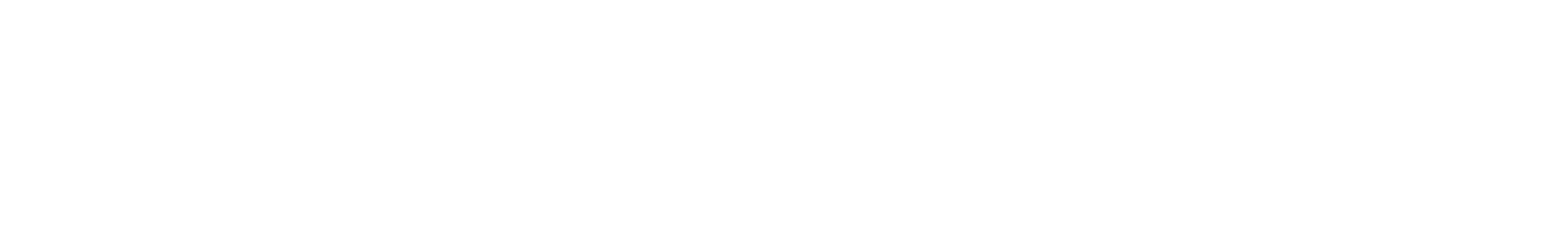
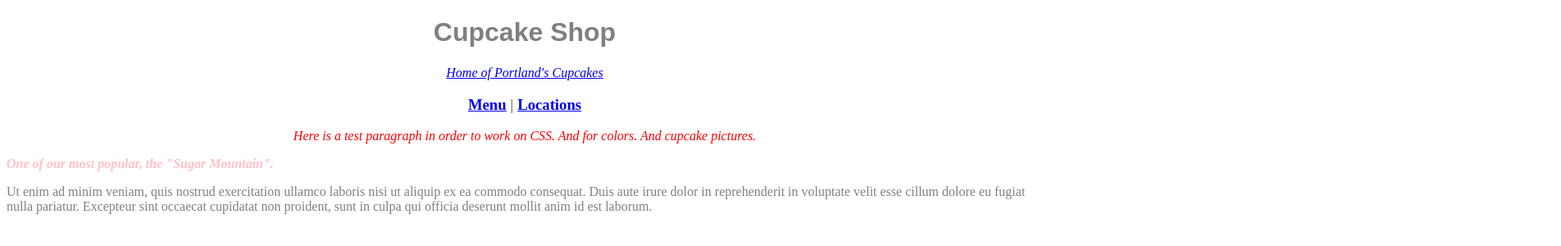
Before and after one commit to staceyhs/cupcake-shop, a plain HTML site: page menu.html in a window 1280 px wide. Shown: the whole page at 82% size, 1904 px wide, since content can reach past the window. Drawn offline with Linux system fonts and the light colour scheme.

Commit message:
add CSS styling

```diff
--- a/css/styles.css
+++ b/css/styles.css
@@ -0,0 +1,32 @@
+h1 {
+  text-align: center;
+  font-family: sans-serif;
+}
+
+h3 {
+  text-align: center;
+}
+
+body {
+  color: grey;
+}
+
+p.flashy {
+  color: red;
+  font-style: italic;
+  width: 50;
+  text-align: center;
+}
+
+p.best {
+  font-weight: bold;
+  width: 150%;
+  font-style: italic;
+  color: pink;
+}
+
+img.center {
+  display: block;
+  margin-left: auto;
+  margin-right: auto;
+}
--- a/locations.html
+++ b/locations.html
@@ -0,0 +1,23 @@
+<!DOCTYPE html>
+<html>
+  <head>
+    <link href="css/styles.css" rel="stylesheet" type="text/css">
+    <title>Cupcake Shop</title>
+  </head>
+  <body>
+    <h1>Cupcake Shop</h1>
+
+    <p class="flashy"><a href="index.html">Home of Portland's Cupcakes</a></p>
+
+    <h3><a href="menu.html">Menu</a> | <a href="locations.html">Locations</a></h3>
+
+    <p class="flashy">Here is a test paragraph in order to work on CSS. And for colors. And cupcake pictures.</p>
+
+    <p>Lorem ipsum dolor sit amet, consectetur adipisicing elit, sed do eiusmod tempor incididunt ut labore et dolore magna aliqua. Ut enim ad minim veniam, quis nostrud exercitation ullamco laboris nisi ut aliquip ex ea commodo consequat.</p>
+
+    <p>Ut enim ad minim veniam, quis nostrud exercitation ullamco laboris nisi ut aliquip ex ea commodo consequat. Duis aute irure dolor in reprehenderit in voluptate velit esse cillum dolore eu fugiat nulla pariatur. Excepteur sint occaecat cupidatat non proident, sunt in culpa qui officia deserunt mollit anim id est laborum.</p>
+
+
+    <h2></h2>
+  </body>
+</html>
--- a/menu.html
+++ b/menu.html
@@ -0,0 +1,23 @@
+<!DOCTYPE html>
+<html>
+  <head>
+    <link href="css/styles.css" rel="stylesheet" type="text/css">
+    <title>Cupcake Shop</title>
+  </head>
+  <body>
+    <h1>Cupcake Shop</h1>
+
+    <p class="flashy"><a href="index.html">Home of Portland's Cupcakes</a></p>
+
+    <h3><a href="menu.html">Menu</a> | <a href="locations.html">Locations</a></h3>
+
+    <p class="flashy">Here is a test paragraph in order to work on CSS. And for colors. And cupcake pictures.</p>
+
+    <p class="best">One of our most popular, the "Sugar Mountain".</p>
+
+    <p>Ut enim ad minim veniam, quis nostrud exercitation ullamco laboris nisi ut aliquip ex ea commodo consequat. Duis aute irure dolor in reprehenderit in voluptate velit esse cillum dolore eu fugiat nulla pariatur. Excepteur sint occaecat cupidatat non proident, sunt in culpa qui officia deserunt mollit anim id est laborum.</p>
+
+
+    <h2></h2>
+  </body>
+</html>
```
Also changed, not shown: index.html (+12 -0 lines), 1 other file.
